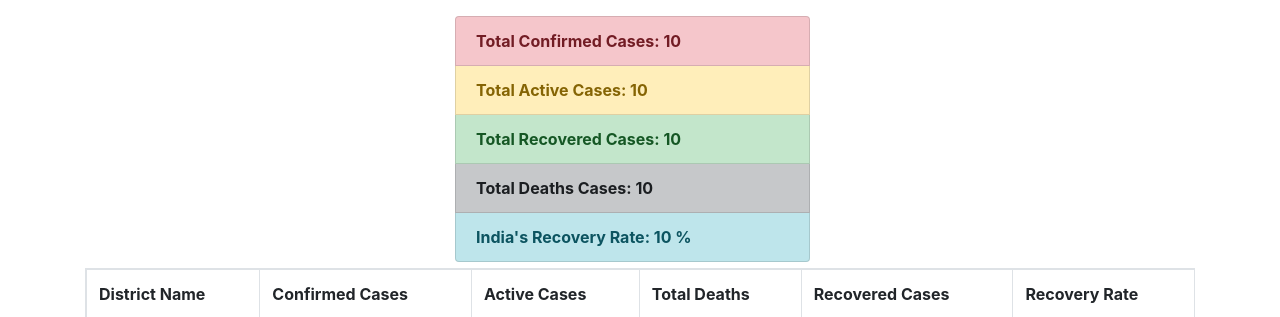
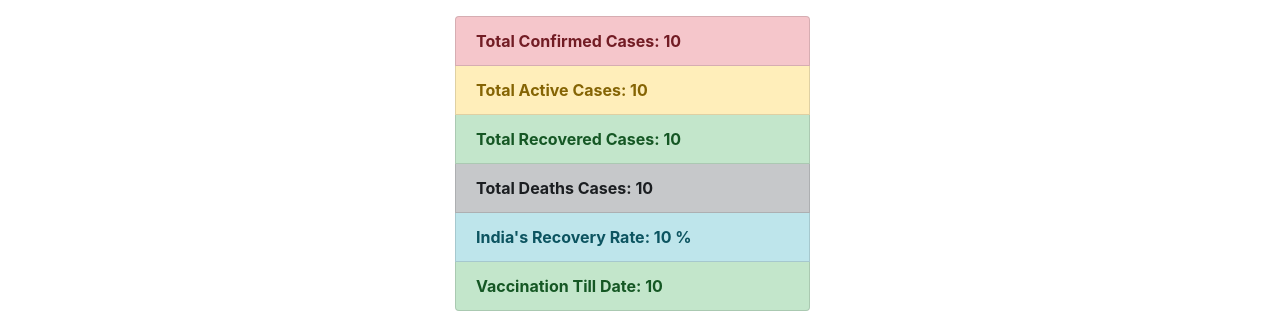
Before and after one commit to ssahaje/Demo_Ci_Cd_Pipeline_project, a Flask app: template templates/index.html in a window 1280 px wide. Shown: the part 71-388 px from the top of the page. Run offline with Flask 2, Linux system fonts and the light colour scheme; the template is opened without the code that fills it: most values are stand-ins (such as "Sample title", 1, 10 or a date in 2020); lists and menus that the app fills with data are empty; some libraries are stand-ins or nearby versions.

Commit message:
Update index.html

```diff
--- a/templates/index.html
+++ b/templates/index.html
@@ -24,6 +24,7 @@
                 <li style="font-weight: bold;" class="list-group-item list-group-item-success">Total Recovered Cases: {{ total[2] }}</li>
                 <li style="font-weight: bold;" class="list-group-item list-group-item-dark">Total Deaths Cases: {{ total[3] }}</li>
                 <li style="font-weight: bold;" class="list-group-item list-group-item-info">India's Recovery Rate: {{ total[4] }} %</li>
+                <li style="font-weight: bold;" class="list-group-item list-group-item-success">Vaccination Till Date: {{ total[5] }}</li>
               </ul>
         </section>
 
```
